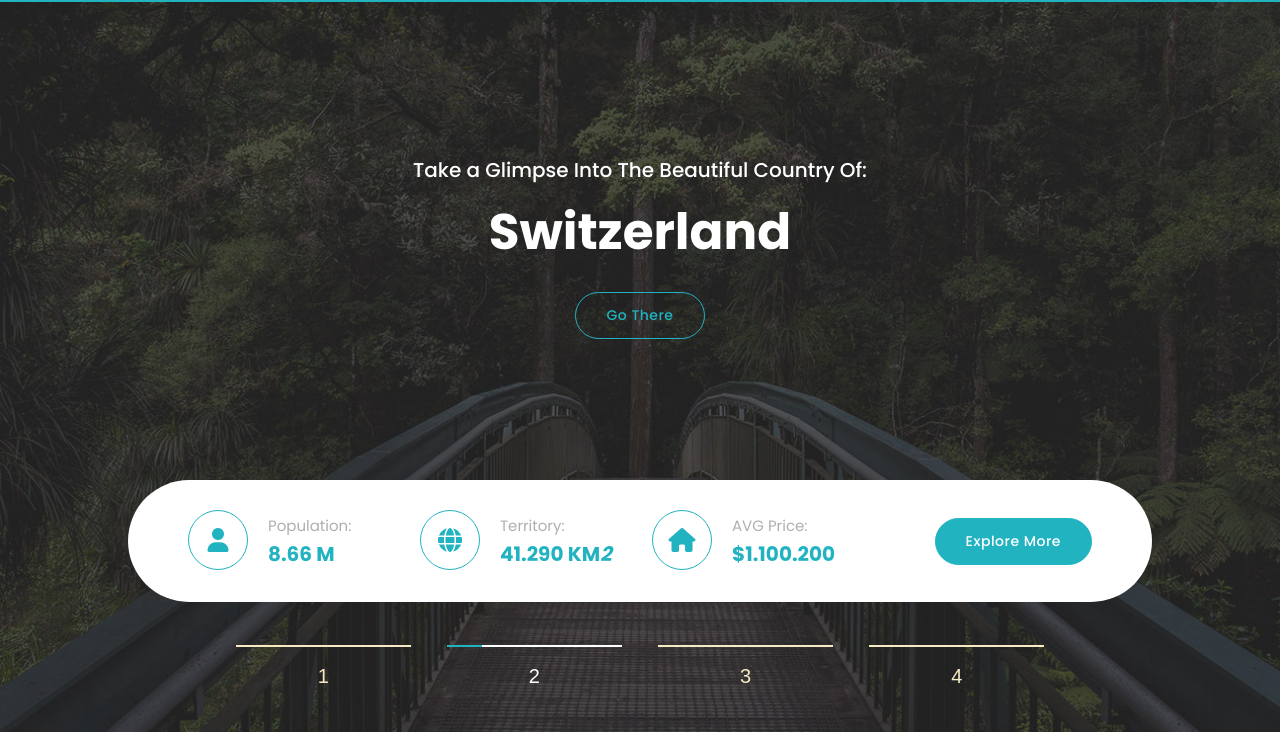
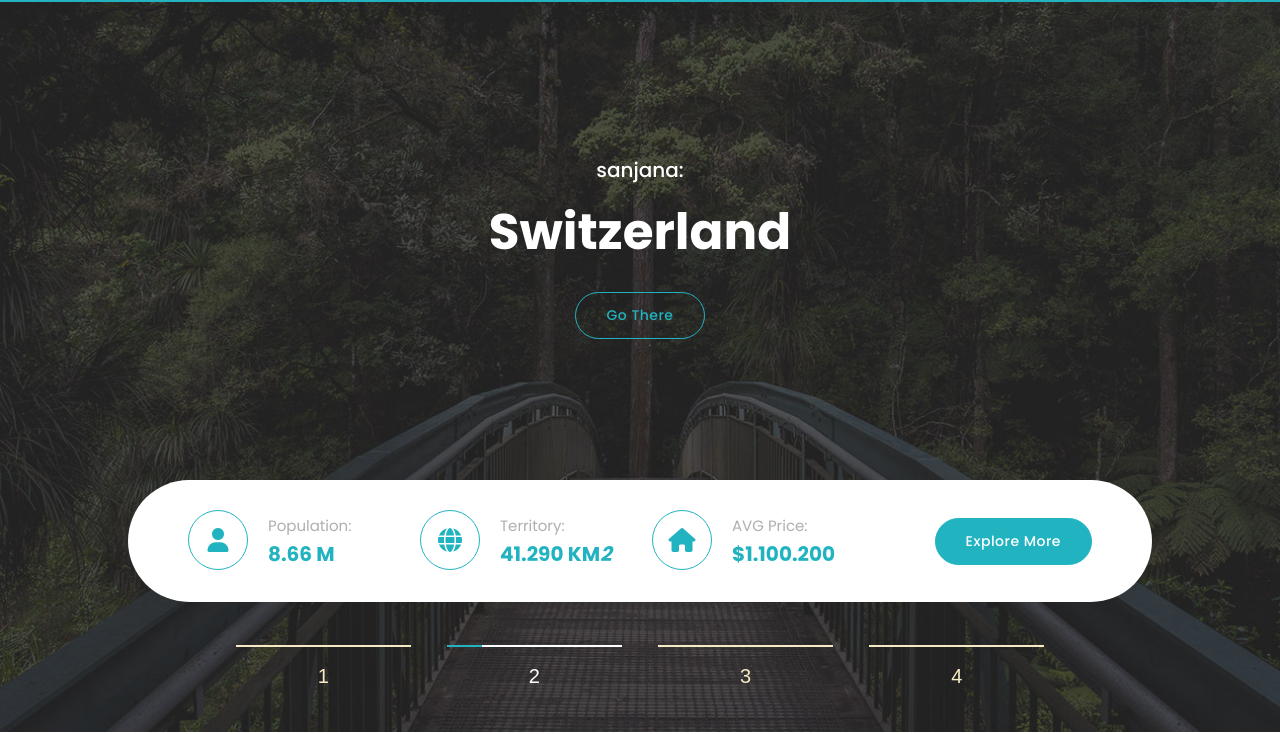
Before and after one commit to sanjanabadiger1/EY_4.O_SU, a plain HTML site: page index.html in a window 1280 px wide. Shown: the part 68-802 px from the top of the page. Drawn offline with nearby package versions, Linux system fonts and the light colour scheme.

Commit message:
added header

```diff
--- a/index.html
+++ b/index.html
@@ -121,7 +121,7 @@ https://templatemo.com/tm-580-woox-travel
         <div id="top-banner-2" class="banner">
           <div class="banner-inner-wrapper header-text">
             <div class="main-caption">
-              <h2>Take a Glimpse Into The Beautiful Country Of:</h2>
+              <h2>sanjana:</h2>
               <h1>Switzerland</h1>
               <div class="border-button"><a href="about.html">Go There</a></div>
             </div>
```
